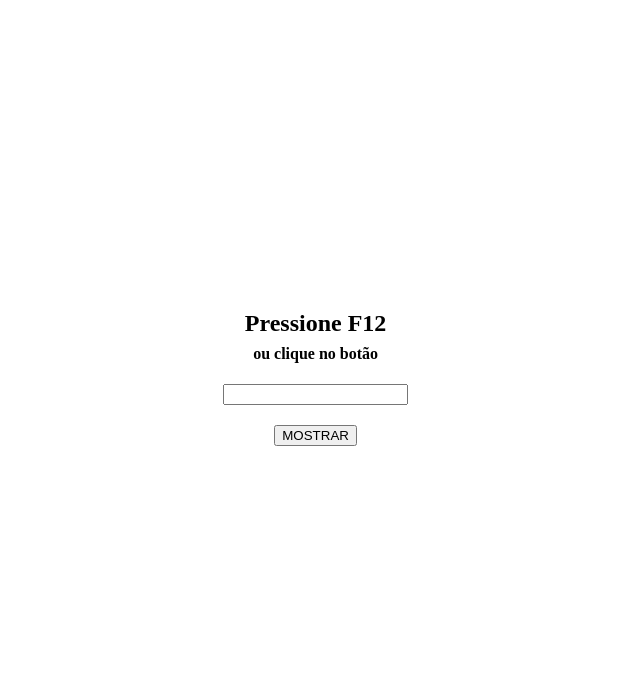
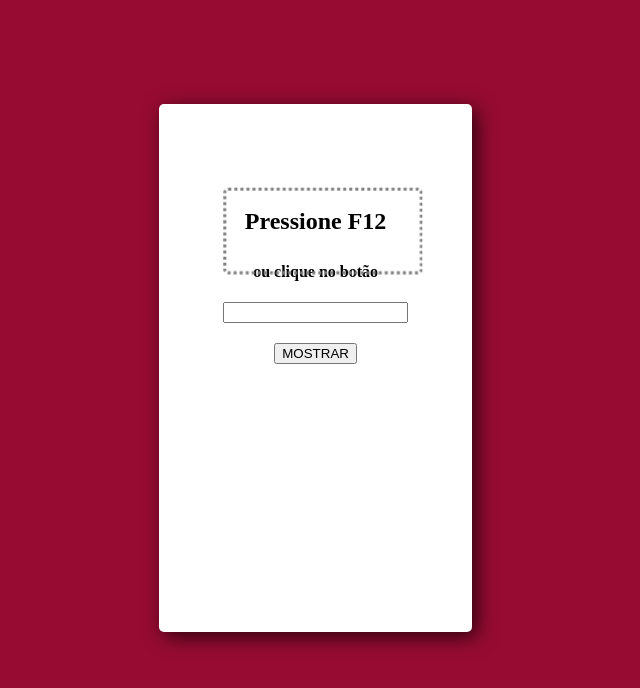
Before and after one commit to Gabriel-MarcoSilva/exercicios_da_engenhe, a plain HTML site: page JavaScript/Listas/FunctionFilter/index.html in a window 1280 px wide. Shown: the whole page, without its empty margins (326-966 px from the left). Drawn offline with Linux system fonts and the light colour scheme.

Commit message:
feat: criação do arquivo style e estilização da pagina

```diff
--- a/JavaScript/Listas/FunctionFilter/index.html
+++ b/JavaScript/Listas/FunctionFilter/index.html
@@ -5,33 +5,21 @@
     <meta http-equiv="X-UA-Compatible" content="IE=edge">
     <meta name="viewport" content="width=device-width, initial-scale=1.0">
     <title>Filter</title>
+    <link rel="stylesheet" href="style.css">
 </head>
 <body >
-    <section style="
-            display: flex;
-            flex-direction: column;
-            width: 99vw;
-            height: 90vh;
-            align-items: center;
-            justify-content: center;"
-    >
+    <section id="container">
         <h1> Pressione F12</h1>
-        <h4 style="margin-top: -12px;">ou clique no botão</h4>
+        <h4>ou clique no botão</h4>
         <input type="text" id="name">
         <input
             type="button"
             onclick="mostrar()"
             id="button"
             value="MOSTRAR"
-            style=" cursor: pointer; margin-top: 20px;"
         />
         <section
             id="content"
-            style=
-                "
-                    position: absolute;
-                    margin-top:  40vh;
-                "
         ></section>
     </section>
     <script src="script.js"></script>
--- a/JavaScript/Listas/FunctionFilter/script.js
+++ b/JavaScript/Listas/FunctionFilter/script.js
@@ -56,6 +56,7 @@ function mostrar() {
         document.getElementById("button").value = "APAGAR"
     } else {
         document.getElementById('content').innerHTML = ' '
+        document.getElementById('name').value = ' '
         document.getElementById("button").value = "MOSTRAR"
         denovo = true
     }
--- /dev/null
+++ b/JavaScript/Listas/FunctionFilter/style.css
@@ -0,0 +1,60 @@
+#container{
+    display: flex;
+    flex-direction: column;
+    background: #fff;
+    align-items: center;
+    padding: 5vw;
+    height: 50vh;
+    border-radius: 5px;
+    box-shadow: 5px 5px 20px rgba(0,0,0,0.7);
+}
+
+body{
+    background: #970b32;
+    display: flex;
+    width: 99vw;
+    height: 90vh;
+    align-items: center;
+    justify-content: center;
+}
+
+h1{
+    padding: 20px;
+    border-radius: 5px;
+}
+
+h1::after{
+    border: 3px dotted gray;
+    content: '';
+    width: 15vw;
+    height: 10vh;
+    margin-left: -12.7vw;
+    margin-top: -20px;
+    position: absolute;
+    border-radius: 5px;
+    animation: anima 1.5s infinite;
+}
+
+h4{
+    margin-top: -12px;
+}
+
+#button{
+    margin-top: 20px;
+    margin-bottom: 30px;
+    cursor: pointer;
+}
+
+@keyframes anima{
+    0%{
+        transform: scale(110%);
+    }
+
+    50%{
+        transform: scale(100%);
+    }
+
+    100%{
+        transform: scale(110%);
+    }
+}
```
